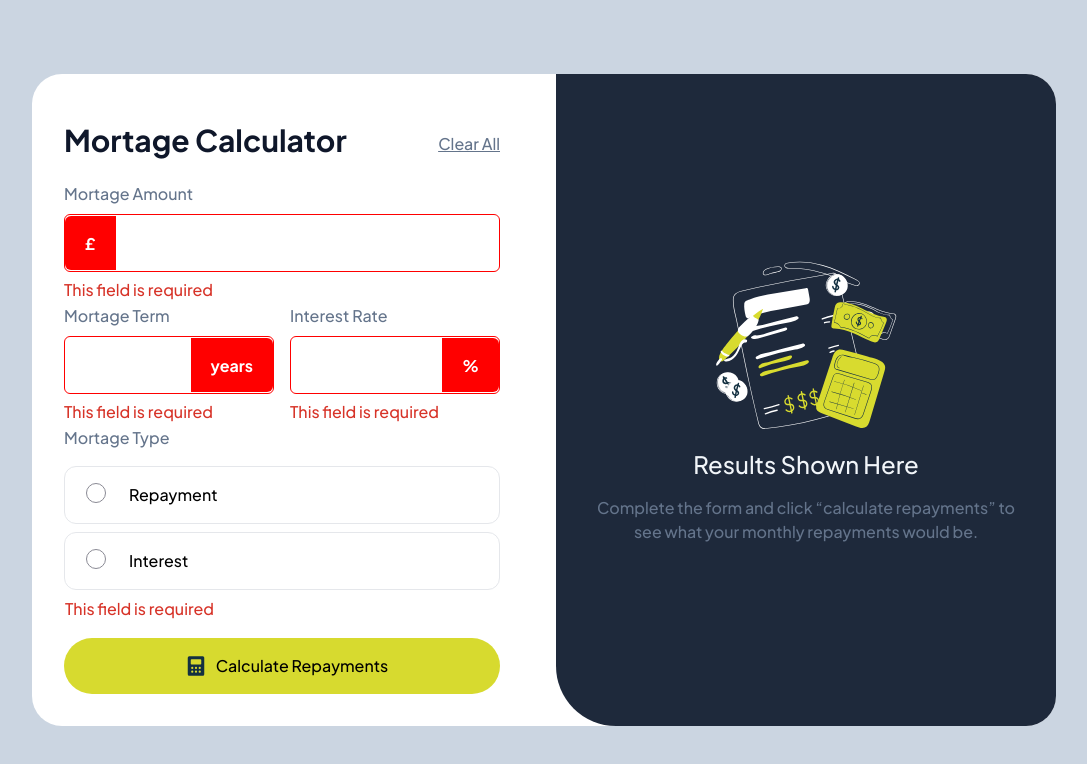
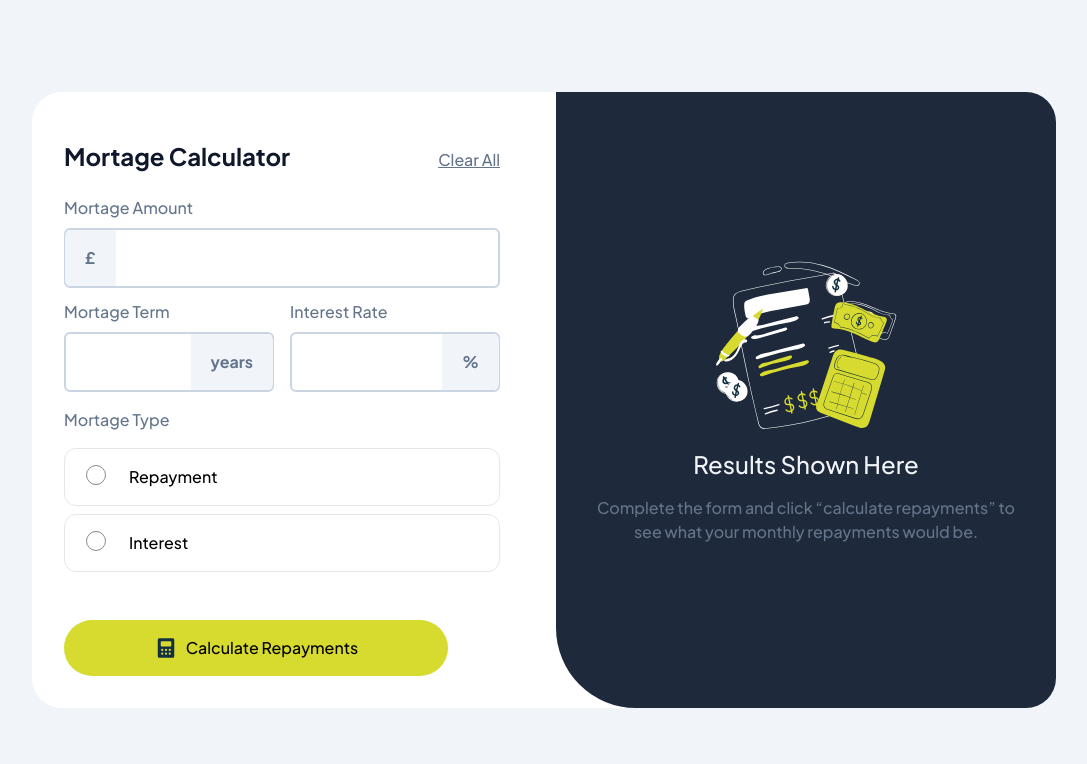
Before and after one commit to dylan-dot-c/Mortage_Calculator_Frontend_Mentor, a Vue app: page / in a window 1280 px wide. Shown: the top 764 px of the page, without its empty margins (96-1183 px from the left). Built offline with nearby package versions, Linux system fonts and the light colour scheme.

Commit message:
fixed validation and design

```diff
--- a/src/App.vue
+++ b/src/App.vue
@@ -8,12 +8,21 @@ import { ref, onMounted } from 'vue'
 
 const data = useMortageStore()
 const formRef = ref<HTMLFormElement | null>(null)
+const inputIds = ['mortage', 'term', 'interest%']
 
 onMounted(() => {
   if (formRef.value) {
     formRef.value.reset()
   }
 })
+
+const onFormSubmit = () => {
+  const errors = data.validateForm()
+  if (errors) {
+    data.submitted = true
+    data.calculateMortage()
+  }
+}
 </script>
 
 <template>
@@ -21,33 +30,48 @@ onMounted(() => {
     class="flex flex-col gap-6 md:grid md:grid-cols-2 md:max-w-5xl md:bg-white md:rounded-[30px] overflow-hidden"
   >
     <section class="p-4 md:p-8">
-      <form @submit.prevent="(data.submitted = true), data.calculateMortage()" ref="formRef">
+      <form @submit.prevent="onFormSubmit" ref="formRef">
         <header class="my-4 md:flex md:justify-between md:items-center">
-          <h1 class="text-3xl text-slate-900 font-bold mb-2">Mortage Calculator</h1>
+          <h1 class="text-2xl text-slate-900 font-bold mb-2">Mortage Calculator</h1>
           <button class="underline text-slate-500" type="reset" @click="data.clearForm">
             Clear All
           </button>
         </header>
-        <div class="space-y-8 mb-8">
-          <EnhancedInput text="£" label="Mortage Amount" align="left" name="amount" :min="0" />
+        <div class="space-y-3 mb-4">
+          <EnhancedInput
+            text="£"
+            label="Mortage Amount"
+            align="left"
+            name="amount"
+            :min="0"
+            :id="inputIds[0]"
+          />
           <div class="md:grid md:grid-cols-2 md:gap-4 space-y-8 md:space-y-0">
             <EnhancedInput
+              :id="inputIds[1]"
               text="years"
               label="Mortage Term"
               align="right"
               name="duration"
               :min="0"
             />
-            <EnhancedInput text="%" label="Interest Rate" align="right" name="interest" :min="0" />
+            <EnhancedInput
+              text="%"
+              label="Interest Rate"
+              align="right"
+              name="interest"
+              :min="0"
+              :id="inputIds[2]"
+            />
           </div>
         </div>
 
         <div>
           <p class="text-slate-500">Mortage Type</p>
-          <div class="*:rounded-xl space-y-2 *:space-x-4 mt-4 *:block mb-12">
+          <div class="*:rounded-xl space-y-2 *:space-x-4 mt-4 mb-12">
             <label
               for="repayment"
-              class="border p-4 pl-16 relative"
+              class="border p-4 pl-16 relative block hover:border-lime"
               :class="{ 'border-lime bg-lime bg-opacity-10': data.formInfo.type == 'repayment' }"
             >
               <input
@@ -57,7 +81,6 @@ onMounted(() => {
                 id="repayment"
                 class=""
                 v-model="data.formInfo.type"
-                required
               />
               <span class="radio"><span class="radio--circle"></span></span>
               Repayment
@@ -65,7 +88,7 @@ onMounted(() => {
 
             <label
               for="interest"
-              class="border p-4 pl-16 mb-12 relative"
+              class="border p-4 pl-16 mb-12 relative block hover:border-lime"
               :class="{ 'border-lime bg-lime bg-opacity-10': data.formInfo.type == 'interest' }"
             >
               <input
@@ -75,25 +98,29 @@ onMounted(() => {
                 id="interest"
                 class=""
                 v-model="data.formInfo.type"
-                required
               />
               <span class="radio"><span class="radio--circle"></span></span>
               Interest
-              <p class="error hidden text-red absolute top-16 left-0">This field is required</p>
             </label>
+            <p
+              class="text-red"
+              :class="{ block: data.formErrors.type != '', hidden: data.formErrors.type == '' }"
+            >
+              This field is required
+            </p>
           </div>
         </div>
 
         <button
           type="submit"
-          class="flex gap-2 justify-center bg-lime rounded-full p-4 w-full mt-4"
+          class="flex gap-2 justify-center bg-lime rounded-full p-4 w-full md:w-96 mt-4"
         >
-          <img src="" alt="" /><span><img :src="calculator" alt="" /></span>Calculate Repayments
+          <span><img :src="calculator" alt="" /></span>Calculate Repayments
         </button>
       </form>
     </section>
 
-    <section class="bg-slate-800 p-4 md:p-8 md:rounded-es-[60px]">
+    <section class="bg-slate-800 p-4 md:p-8 md:rounded-es-[80px]">
       <NoResults v-if="!data.submitted" />
       <MortgageResults v-else />
     </section>
--- a/src/assets/main.css
+++ b/src/assets/main.css
@@ -11,17 +11,12 @@
   }
 
   body {
-    @apply md:grid md:place-items-center md:h-screen md:bg-slate-300;
+    @apply md:grid md:place-items-center md:h-screen md:bg-slate-100;
   }
 
   button,
   label {
     user-select: none;
-  }
-
-  label:hover,
-  label:focus {
-    @apply outline outline-slate-400;
   }
 
   input[type='radio'] {
--- a/src/components/EnhancedInput.vue
+++ b/src/components/EnhancedInput.vue
@@ -7,37 +7,45 @@ defineProps<{
   align: 'left' | 'right'
   name: keyof Mortage
   min: number
+  id: string
 }>()
 
-const { formInfo } = useMortageStore()
+const { formInfo, formErrors } = useMortageStore()
 </script>
 
 <template>
   <div class="">
-    <label for="" class="mb-6 text-slate-500">{{ label }}</label>
+    <label :for="id" class="text-slate-500">{{ label }}</label>
     <div class="relative mt-2">
       <input
+        :id
         :min
         step="0.01"
         :name
         v-model="formInfo[name]"
         type="number"
-        class="w-full p-4 rounded-md border-2 border-slate-300 font-bold outline-none focus:border-slate-900"
-        :class="{ 'pl-16': align == 'left', 'pr-16': align == 'right' }"
-        required
+        class="w-full p-4 rounded-md border-2 font-bold outline-none focus:border-lime peer cursor-pointer hover:border-slate-500"
+        :class="{
+          'pl-16': align == 'left',
+          'pr-16': align == 'right',
+          'border-red': formErrors[name] != '',
+          'border-slate-300': formErrors[name] == ''
+        }"
       />
 
       <span
-        class="bg-slate-100 text-slate-500 py-4 px-5 h-[calc(100%-4px)] font-bold transition absolute top-1/2 -translate-y-1/2"
+        class="py-4 px-5 h-[calc(100%-4px)] font-bold transition absolute top-1/2 -translate-y-1/2 peer-focus:bg-lime peer-focus:text-slate-900"
         :class="{
-          'left-[1px]': align == 'left',
-          'right-[1px]': align == 'right',
-          'rounded-r-md': align == 'right',
-          'rounded-l-md': align == 'left'
+          'left-[1px] rounded-l-md': align == 'left',
+          'right-[1px] rounded-r-md': align == 'right',
+          'bg-red text-white': formErrors[name] != '',
+          'bg-slate-100 text-slate-500': formErrors[name] == ''
         }"
         >{{ text }}</span
       >
-      <p class="error absolute top-16 hidden text-red">This field is required</p>
     </div>
+    <p class="text-red" :class="{ block: formErrors[name] != '', hidden: formErrors[name] == '' }">
+      This field is required
+    </p>
   </div>
 </template>
--- a/src/stores/mortage.ts
+++ b/src/stores/mortage.ts
@@ -12,6 +12,44 @@ export const useMortageStore = defineStore('mortage', () => {
   const formErrors = ref({ amount: '', duration: '', interest: '', type: '' })
   const submitted = ref(false)
   const mortgageValues = reactive({ monthlyPayment: 0, totalPayment: 0 })
+
+  const validateForm = () => {
+    let errorCount = 0
+    if (formInfo.value.amount <= 0) {
+      formErrors.value.amount = 'This field is required'
+      errorCount += 1
+    } else {
+      formErrors.value.amount = ''
+    }
+
+    if (formInfo.value.duration <= 0) {
+      formErrors.value.duration = 'This field is required'
+      errorCount += 1
+    } else {
+      formErrors.value.duration = ''
+    }
+
+    if (formInfo.value.interest <= 0) {
+      formErrors.value.interest = 'This field is required'
+      errorCount += 1
+    } else {
+      formErrors.value.interest = ''
+    }
+
+    if (formInfo.value.type == '') {
+      formErrors.value.type = 'This field is required'
+      errorCount += 1
+    } else {
+      formErrors.value.type = ''
+    }
+
+    if (errorCount > 0) {
+      return false
+    }
+    if (errorCount == 0) {
+      return true
+    }
+  }
 
   const calculateMortage = () => {
     const { amount, duration, interest, type } = formInfo.value
@@ -45,5 +83,13 @@ export const useMortageStore = defineStore('mortage', () => {
     submitted.value = false
     formInfo.value.type = ''
   }
-  return { formInfo, formErrors, calculateMortage, submitted, mortgageValues, clearForm }
+  return {
+    formInfo,
+    formErrors,
+    calculateMortage,
+    submitted,
+    mortgageValues,
+    clearForm,
+    validateForm
+  }
 })
```
